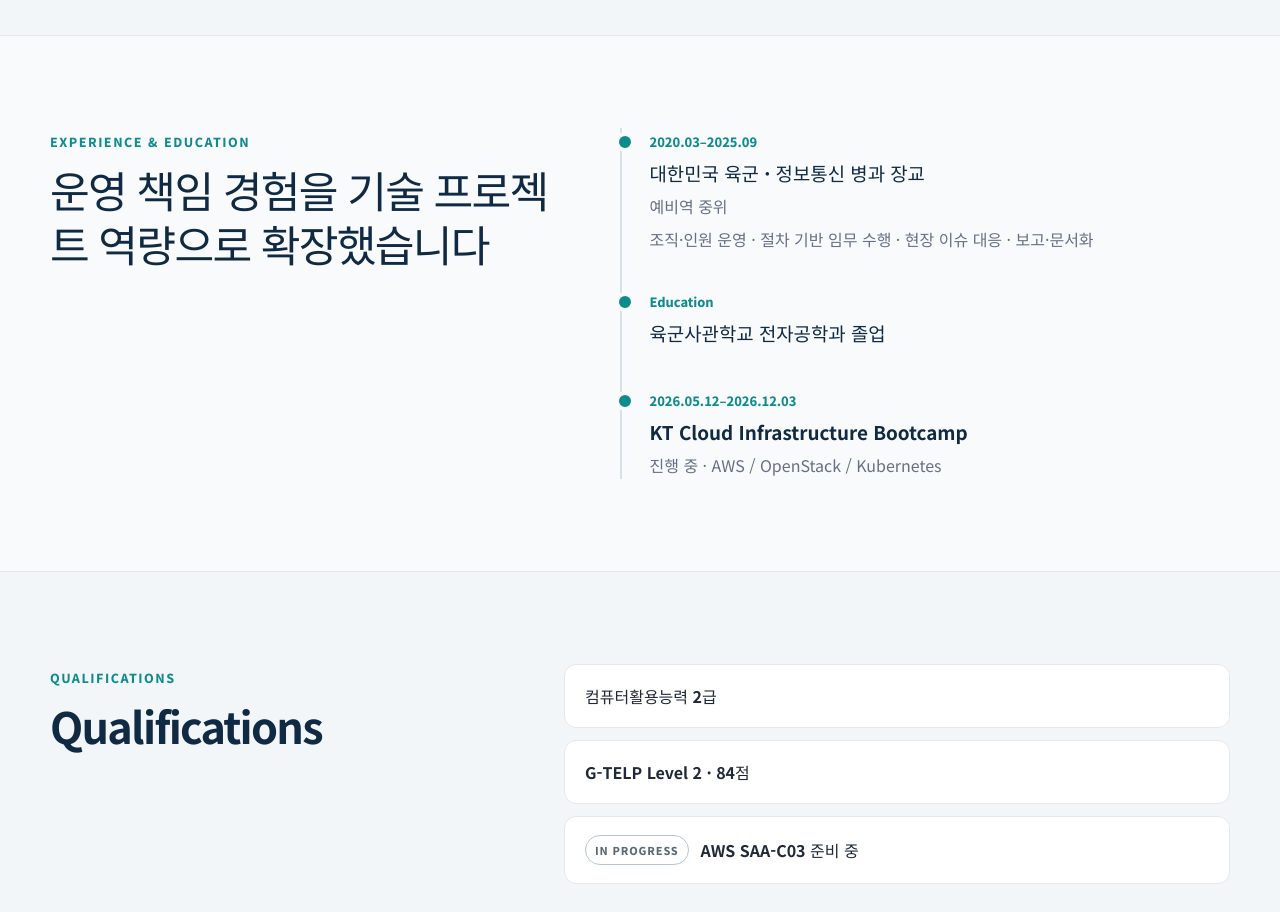
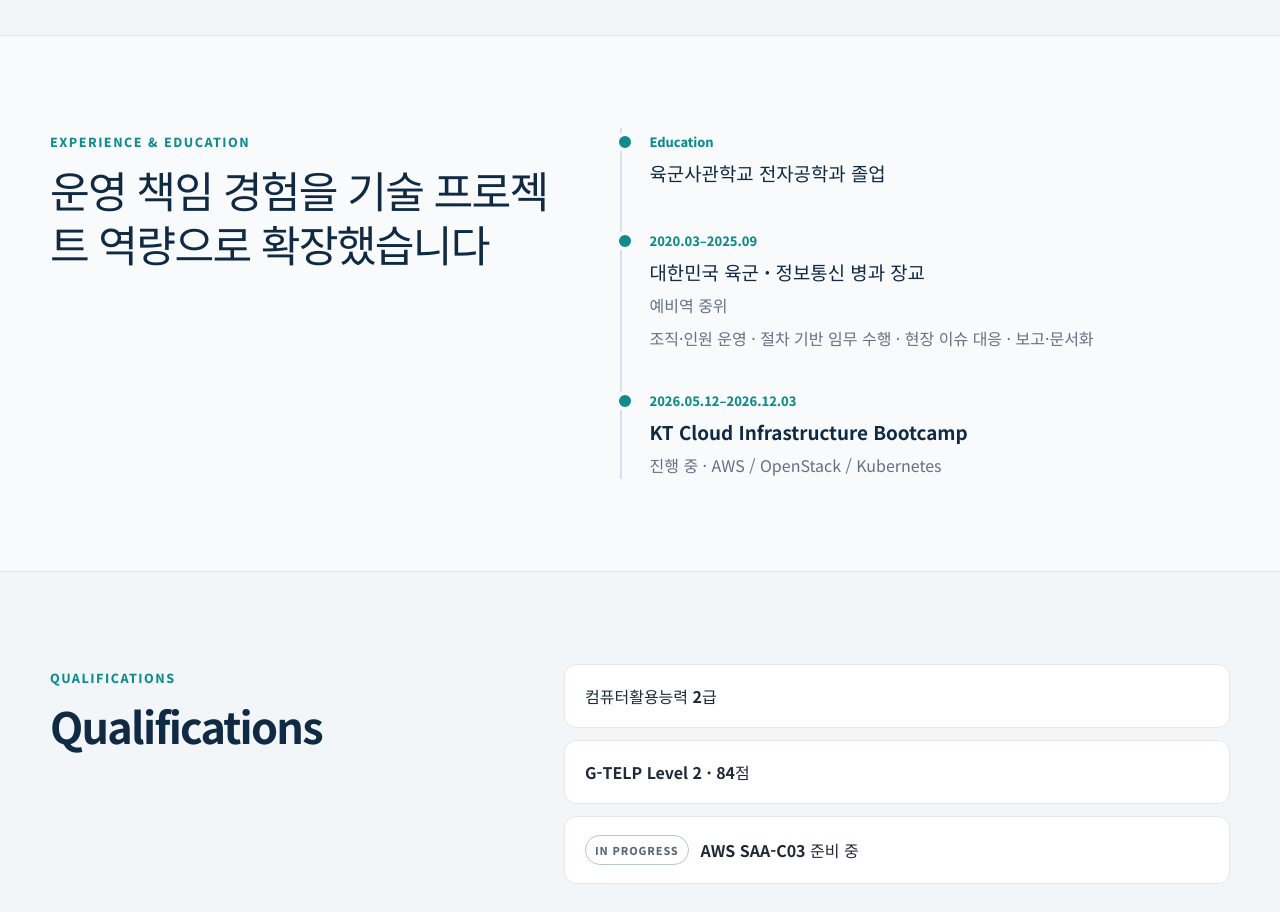
Before and after one commit to wkfkeha784-pixel/cloud-infra-portfolio, a React (Vite) app: page / in a window 1280 px wide. Shown: the part 2600-3512 px from the top of the page. Built offline with nearby package versions, Linux system fonts and the light colour scheme.

Commit message:
fix(home): 경력·교육 타임라인 시간순 정렬 (#12)
육군사관학교 졸업 → 육군 정보통신 장교 → KT Cloud Infrastructure Bootcamp 순으로 정리하고 Playwright 회귀 검증을 추가합니다.

```diff
--- a/src/pages/Home.tsx
+++ b/src/pages/Home.tsx
@@ -110,14 +110,14 @@ export default function Home() {
           </div>
           <div className="timeline">
             <article>
+              <span>Education</span>
+              <h3>육군사관학교 전자공학과 졸업</h3>
+            </article>
+            <article>
               <span>2020.03–2025.09</span>
               <h3>대한민국 육군 · 정보통신 병과 장교</h3>
               <p>예비역 중위</p>
               <p>조직·인원 운영 · 절차 기반 임무 수행 · 현장 이슈 대응 · 보고·문서화</p>
-            </article>
-            <article>
-              <span>Education</span>
-              <h3>육군사관학교 전자공학과 졸업</h3>
             </article>
             <article>
               <span>2026.05.12–2026.12.03</span>
```
Also changed, not shown: 1 other file (tests, documents, lock files or other folders).
